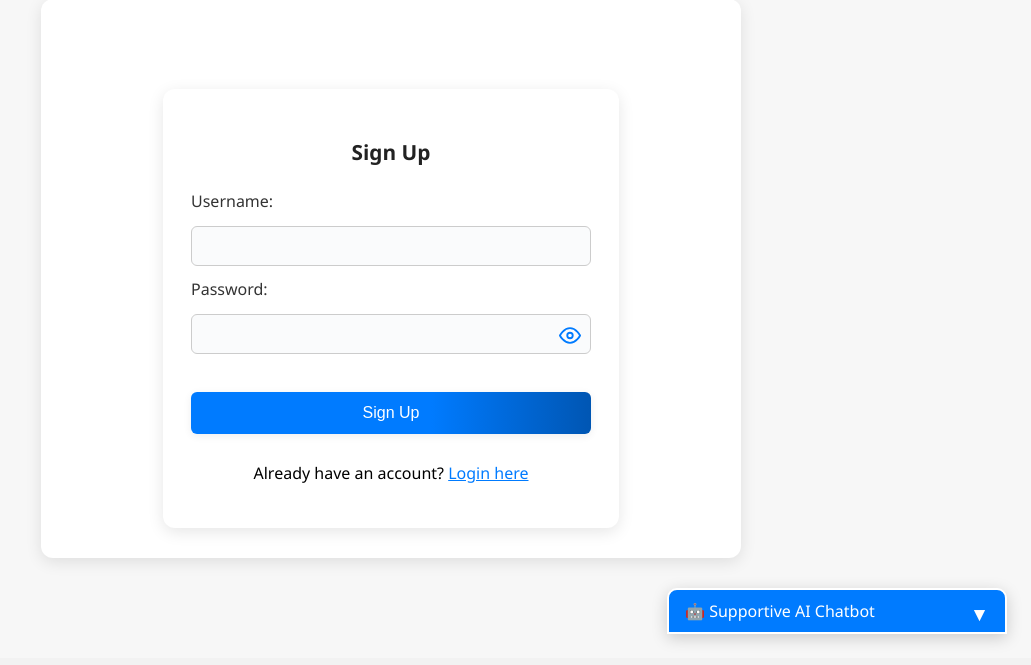
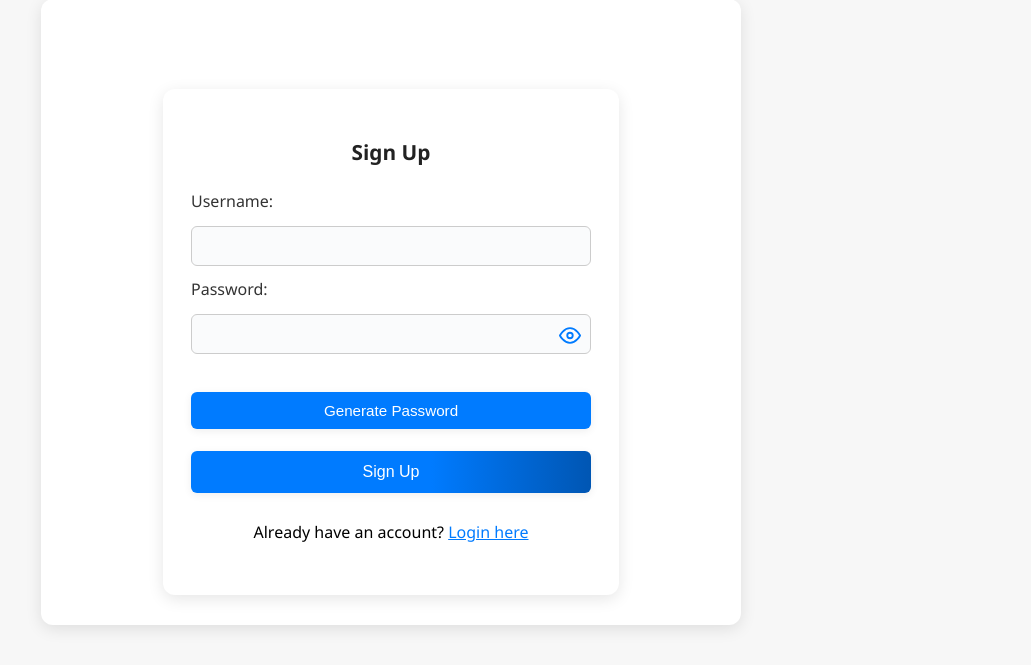
Before and after one commit to leo-git-1234/confession-forum-clean, a Flask app: page /signup in a window 1280 px wide. Shown: the part 142-807 px from the top of the page, without its empty margins (249-1280 px from the left). Before the commit the page ends 782 px from the top, so only its background shows below. Run offline with Flask 3, Linux system fonts and the light colour scheme.

Commit message:
Removed AI chatbot from the login and signup screen. Made sure that the login and signup screen can also be translated. Made a generate password button on the signup screen so that users can choose to let the website generate a safe and secure password for them. I also worked on the comments thread section.

```diff
--- a/app.py
+++ b/app.py
@@ -334,8 +334,10 @@ def index():
         password = request.form.get('password')
         if not username or not password:
             error = 'Please enter both username and password.'
-        elif username not in users or not check_password_hash(users[username]['password'], password):
-            error = 'Invalid username or password.'
+        elif username not in users:
+            error = 'Username does not exist.'
+        elif not check_password_hash(users[username]['password'], password):
+            error = 'Incorrect password.'
         else:
             session['user'] = {'username': username}
             return redirect(url_for('dashboard'))
@@ -355,6 +357,10 @@ def signup():
             error = 'Please enter both username and password.'
         elif username in users:
             error = 'Username already exists.'
+        elif any(u for u in users if u.lower() == username.lower()):
+            error = 'Username already exists (case-insensitive check).'
+        elif password == username:
+            error = 'Password cannot be the same as username.'
         else:
             users[username] = {'password': generate_password_hash(password)}
             save_users(users)
--- a/templates/base.html
+++ b/templates/base.html
@@ -211,6 +211,7 @@
     <div class="container">
         {% block content %}{% endblock %}
         <!-- AI Chatbot Widget -->
+        {% if not hide_chatbot %}
         <div id="ai-chatbot" style="position:fixed;bottom:24px;right:24px;z-index:9999;width:340px;max-width:90vw;">
             <div id="chatbot-header" style="background:#007bff;color:#fff;padding:10px 16px;border-top-left-radius:10px;border-top-right-radius:10px;box-shadow:0 4px 16px rgba(0,0,0,0.18);cursor:pointer;z-index:10001;border:2px solid #fff;">
                 🤖 Supportive AI Chatbot
@@ -224,6 +225,7 @@
                 </form>
             </div>
         </div>
+        {% endif %}
         <!-- Google Translate Widget -->
         <script type="text/javascript">
         function googleTranslateElementInit() {
--- a/templates/signup.html
+++ b/templates/signup.html
@@ -1,4 +1,5 @@
 {% extends "base.html" %}
+{% set hide_chatbot = True %}
 {% block content %}
 <div style="max-width:400px;margin:60px auto 0 auto;background:#fff;padding:32px 28px 28px 28px;border-radius:12px;box-shadow:0 4px 16px rgba(0,0,0,0.10);text-align:center;">
     <h2 style="margin-bottom:24px;font-size:1.3rem;">Sign Up</h2>
@@ -7,14 +8,15 @@
     {% endif %}
     <form method="POST">
         <label for="username" style="display:block;text-align:left;margin-bottom:6px;font-size:1rem;">Username:</label>
-        <input type="text" id="username" name="username" required style="width:100%;padding:10px;border-radius:6px;border:1px solid #ccc;box-sizing:border-box;font-size:1rem;margin-bottom:12px;">
+        <input type="text" id="username" name="username" required style="width:100%;padding:10px;border-radius:6px;border:1px solid #ccc;box-sizing:border-box;font-size:1rem;margin-bottom:12px;" value="">
         <label for="password" style="display:block;text-align:left;margin-bottom:6px;font-size:1rem;">Password:</label>
         <div style="position:relative;margin-bottom:12px;">
-            <input type="password" id="password" name="password" required style="width:100%;padding:10px;border-radius:6px;border:1px solid #ccc;box-sizing:border-box;font-size:1rem;">
+            <input type="password" id="password" name="password" required style="width:100%;padding:10px;border-radius:6px;border:1px solid #ccc;box-sizing:border-box;font-size:1rem;" value="">
             <span onclick="togglePassword('password', this)" style="position:absolute;right:10px;top:50%;transform:translateY(-50%);cursor:pointer;">
                 <svg id="eye-icon" xmlns="http://www.w3.org/2000/svg" width="22" height="22" viewBox="0 0 24 24" fill="none" stroke="#007bff" stroke-width="2" stroke-linecap="round" stroke-linejoin="round"><path d="M1 12s4-8 11-8 11 8 11 8-4 8-11 8-11-8-11-8z"></path><circle cx="12" cy="12" r="3"></circle></svg>
             </span>
         </div>
+        <button type="button" onclick="generatePassword()" style="width:100%;margin-bottom:12px;background:#007bff;color:#fff;border:none;padding:10px 0;border-radius:6px;cursor:pointer;font-size:0.95rem;">Generate Password</button>
         <button type="submit" style="width:100%;margin-top:10px;padding:12px 0;font-size:1rem;border-radius:6px;">Sign Up</button>
     </form>
     <script>
@@ -31,8 +33,25 @@
             svg.innerHTML = '<path d="M1 12s4-8 11-8 11 8 11 8-4 8-11 8-11-8-11-8z"></path><circle cx="12" cy="12" r="3"></circle>';
         }
     }
+
+    function generatePassword() {
+        var charset = "abcdefghijklmnopqrstuvwxyzABCDEFGHIJKLMNOPQRSTUVWXYZ0123456789!@#$%^&*()_-+=<>?";
+        var length = 12;
+        var password = "";
+        for (var i = 0, n = charset.length; i < length; ++i) {
+            password += charset.charAt(Math.floor(Math.random() * n));
+        }
+        document.getElementById('password').value = password;
+    }
     </script>
     <p style="margin-top:18px;font-size:1rem;">Already have an account? <a href="{{ url_for('index') }}" style="color:#007bff;">Login here</a></p>
+    <div id="google_translate_element" style="margin-top:24px;"></div>
+    <script type="text/javascript">
+    function googleTranslateElementInit() {
+      new google.translate.TranslateElement({pageLanguage: 'en', includedLanguages: '', layout: google.translate.TranslateElement.InlineLayout.SIMPLE}, 'google_translate_element');
+    }
+    </script>
+    <script type="text/javascript" src="//translate.google.com/translate_a/element.js?cb=googleTranslateElementInit"></script>
     <style>
         @media (max-width: 480px) {
             div[style*="max-width:400px"] {
--- a/user_activity.json
+++ b/user_activity.json
@@ -1,4 +1,4 @@
 {
-  "leoliu": 1752745804,
+  "leoliu": 1752797631,
   "confessionadmin": 1752728385
 }
```
Also changed, not shown: templates/confessions.html (+3 -23 lines), templates/login.html (+10 -2 lines).
